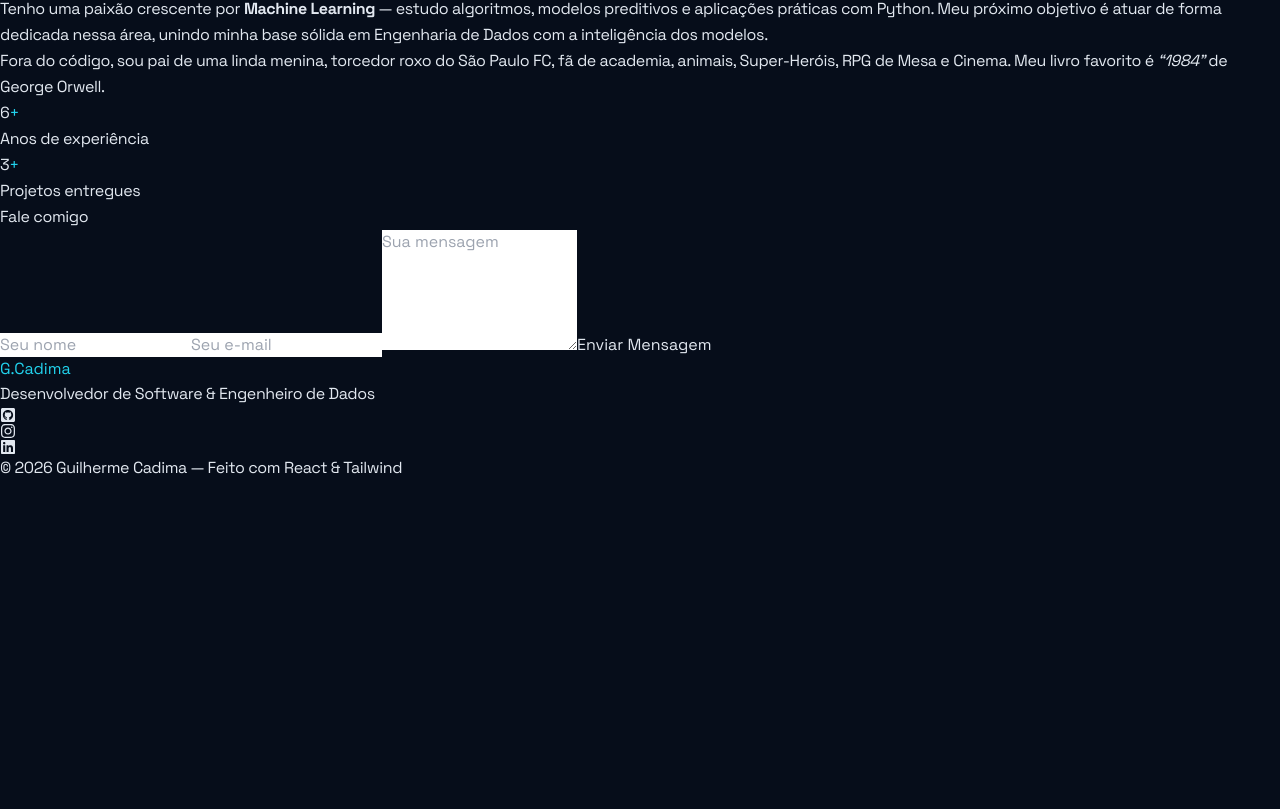
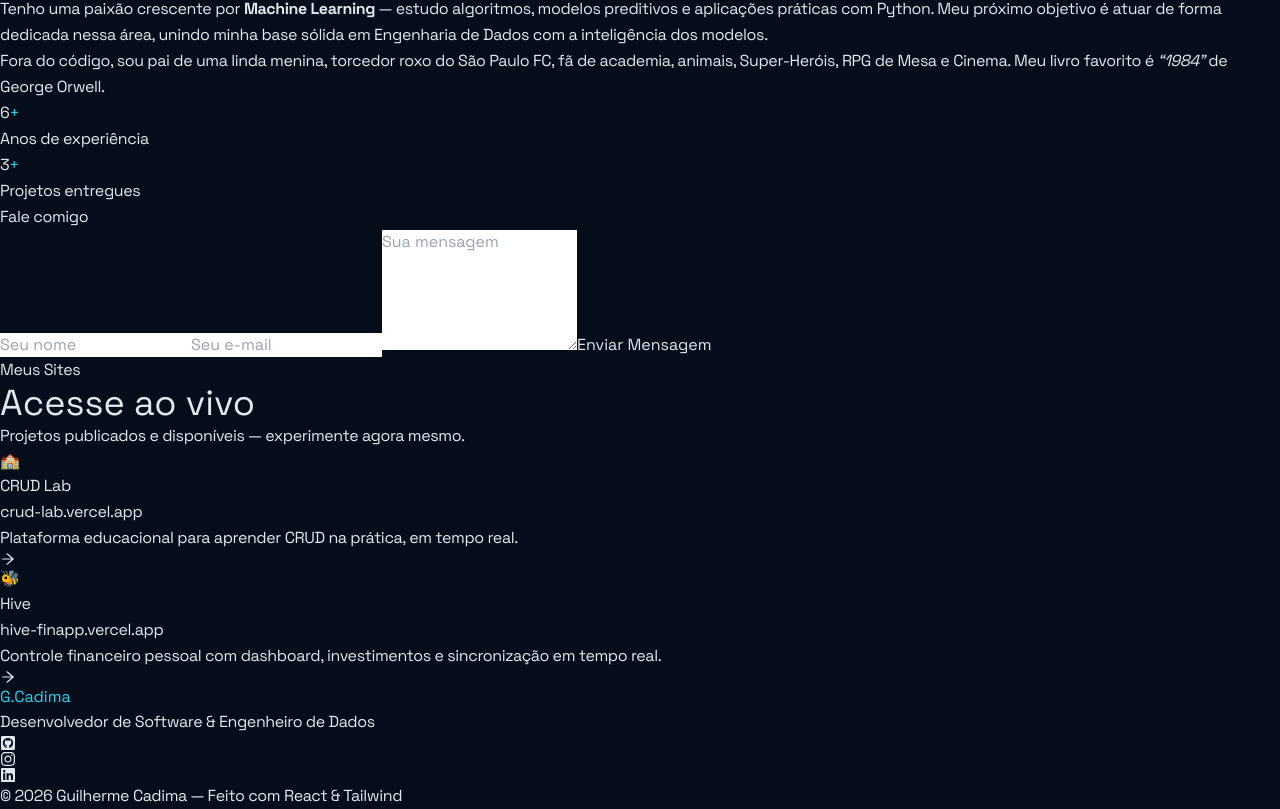
Before and after one commit to cadimaze/Portfolio, a React (Vite) app: page / in a window 1280 px wide. Shown: the part 3756-4565 px from the top of the page. Before the commit the page ends 4237 px from the top, so only its background shows below. Built offline with nearby package versions, Linux system fonts and the light colour scheme.

Commit message:
feat: add SiteLinks section with CRUD Lab and Hive linktree-style cards

```diff
--- a/src/App.jsx
+++ b/src/App.jsx
@@ -5,6 +5,7 @@ import Hero from "./components/Hero";
 import Navbar from "./components/Navbar";
 import Portfolio from "./components/Portfolio";
 import Skills from "./components/Skills";
+import SiteLinks from "./components/SiteLinks";
 
 export default function App() {
   return (
@@ -15,6 +16,7 @@ export default function App() {
       <Portfolio/>
       <Experience/>
       <Contact/>
+      <SiteLinks/>
       <Footer/>
     </>
   )
--- /dev/null
+++ b/src/components/SiteLinks.jsx
@@ -0,0 +1,65 @@
+import { AiOutlineArrowRight } from 'react-icons/ai'
+import Reveal from './Reveal'
+
+const sites = [
+  {
+    name: 'CRUD Lab',
+    tagline: 'Plataforma educacional para aprender CRUD na prática, em tempo real.',
+    url: 'https://crud-lab.vercel.app',
+    display: 'crud-lab.vercel.app',
+    emoji: '🏫',
+    gradient: 'from-indigo-600 via-blue-700 to-cyan-700',
+  },
+  {
+    name: 'Hive',
+    tagline: 'Controle financeiro pessoal com dashboard, investimentos e sincronização em tempo real.',
+    url: 'https://hive-finapp.vercel.app',
+    display: 'hive-finapp.vercel.app',
+    emoji: '🐝',
+    gradient: 'from-amber-600 via-yellow-500 to-amber-400',
+  },
+]
+
+const SiteLinks = () => {
+  return (
+    <div className='max-w-[960px] mx-auto px-6 py-24' id='site-links'>
+      <Reveal>
+        <p className='font-mono text-cyan-400 text-xs tracking-[0.25em] uppercase mb-3'>Meus Sites</p>
+        <h2 className='text-3xl md:text-4xl font-bold text-slate-100 mb-4'>Acesse ao vivo</h2>
+        <p className='text-slate-400 text-sm md:text-base mb-12 max-w-[520px] leading-7'>
+          Projetos publicados e disponíveis — experimente agora mesmo.
+        </p>
+
+        <div className='grid grid-cols-1 md:grid-cols-2 gap-4'>
+          {sites.map((site, i) => (
+            <a
+              key={i}
+              href={site.url}
+              target='_blank'
+              rel='noopener noreferrer'
+              className='group border border-white/[0.07] bg-white/[0.025] hover:bg-white/[0.05] hover:border-cyan-900/50 rounded-xl p-5 flex items-center gap-5 transition-all duration-300'
+            >
+              <div
+                className={`w-14 h-14 rounded-xl bg-gradient-to-br ${site.gradient} flex items-center justify-center text-3xl flex-shrink-0 shadow-lg`}
+              >
+                {site.emoji}
+              </div>
+
+              <div className='flex-1 min-w-0'>
+                <p className='text-slate-100 font-semibold text-sm mb-0.5'>{site.name}</p>
+                <p className='font-mono text-cyan-400/60 text-[10px] tracking-wide mb-1.5'>{site.display}</p>
+                <p className='text-slate-500 text-xs leading-5 line-clamp-2'>{site.tagline}</p>
+              </div>
+
+              <AiOutlineArrowRight
+                className='text-slate-700 group-hover:text-cyan-400 group-hover:translate-x-1 transition-all duration-300 flex-shrink-0 text-lg'
+              />
+            </a>
+          ))}
+        </div>
+      </Reveal>
+    </div>
+  )
+}
+
+export default SiteLinks
```
